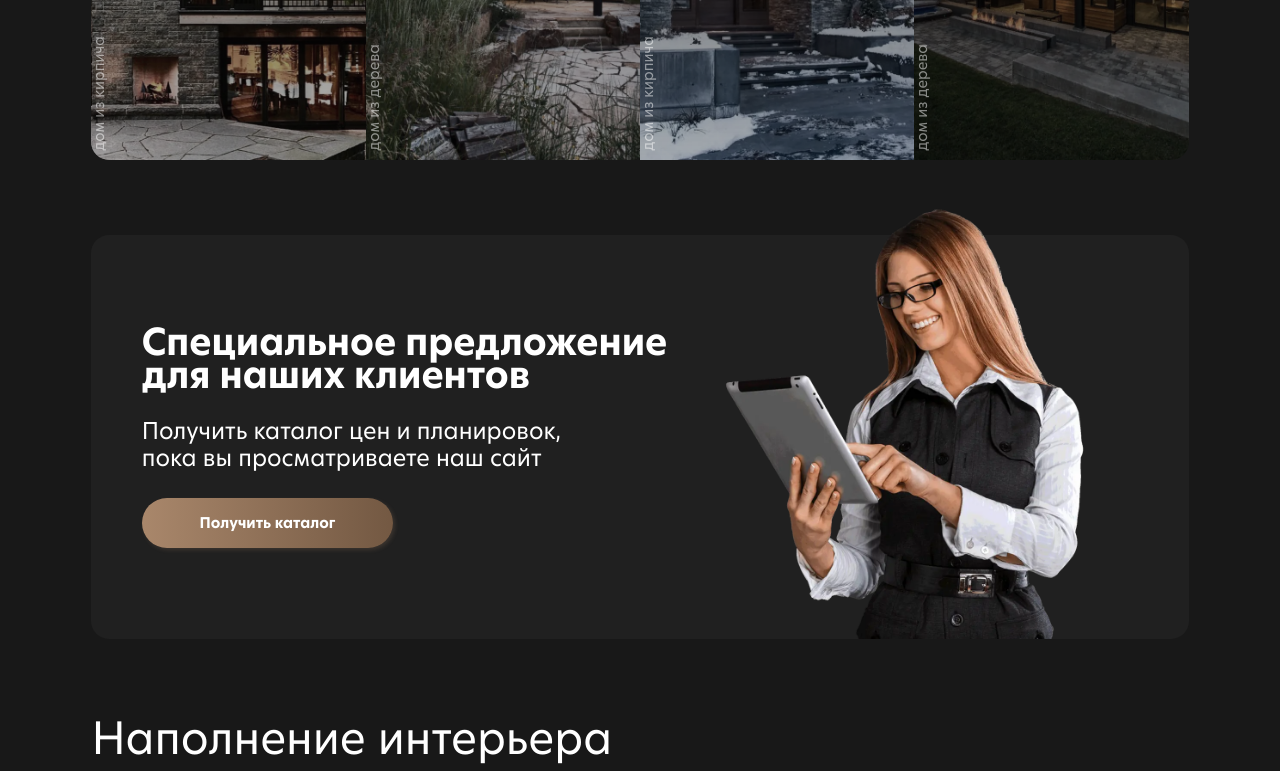
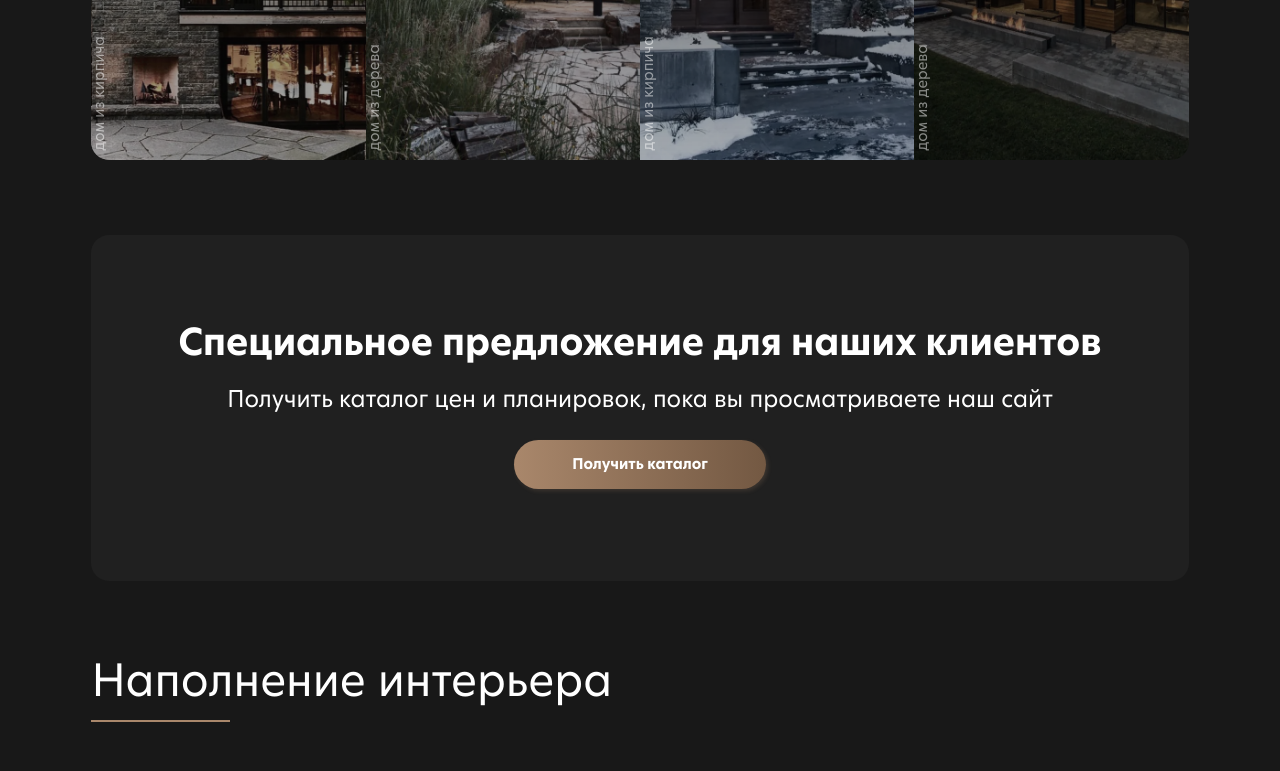
Before and after one commit to Daniil-Fox/insight-group, a website: page docs/index.html in a window 1280 px wide. Shown: the part 1980-2751 px from the top of the page. Drawn offline with Linux system fonts and the light colour scheme; a web font is replaced by a local one.

Commit message:
fixed some

```diff
--- a/docs/index.html
+++ b/docs/index.html
@@ -254,7 +254,7 @@
       </div>
 
       <div class="offer__img">
-        <img src="./img/offer/01.webp" alt="" />
+        <!-- <img src="./img/offer/01.webp" alt="" /> -->
       </div>
     </div>
   </div>
--- a/src/scss/_settings.scss
+++ b/src/scss/_settings.scss
@@ -312,4 +312,9 @@ a:hover {
 }
 .burger {
   @include burger;
+
+  display: none;
+  @include mobile {
+    display: flex;
+  }
 }
--- a/src/scss/components/_offer.scss
+++ b/src/scss/components/_offer.scss
@@ -12,19 +12,8 @@
   }
 
   &__content {
-    max-width: 58rem;
-    @include mobile {
-      max-width: 100%;
-    }
-    &--long {
-      max-width: 60rem;
-      @include mobile {
-        max-width: 100%;
-      }
-      .offer__desc {
-        max-width: 100%;
-      }
-    }
+    text-align: center;
+    max-width: 100%;
   }
   &__title {
     margin: 0;
@@ -42,7 +31,6 @@
   &__desc {
     margin: 0;
     margin-bottom: 3rem;
-    max-width: 47rem;
     font-weight: 400;
     font-size: 2.5rem;
     color: #fff;
@@ -62,9 +50,7 @@
     width: 44.2rem;
     height: 56rem;
 
-    @include mobile {
-      display: none;
-    }
+    display: none;
 
     img {
       width: 100%;
```
Also changed, not shown: src/partials/offer.html (+1 -1 lines), docs/css/main.css, 1 other file.
